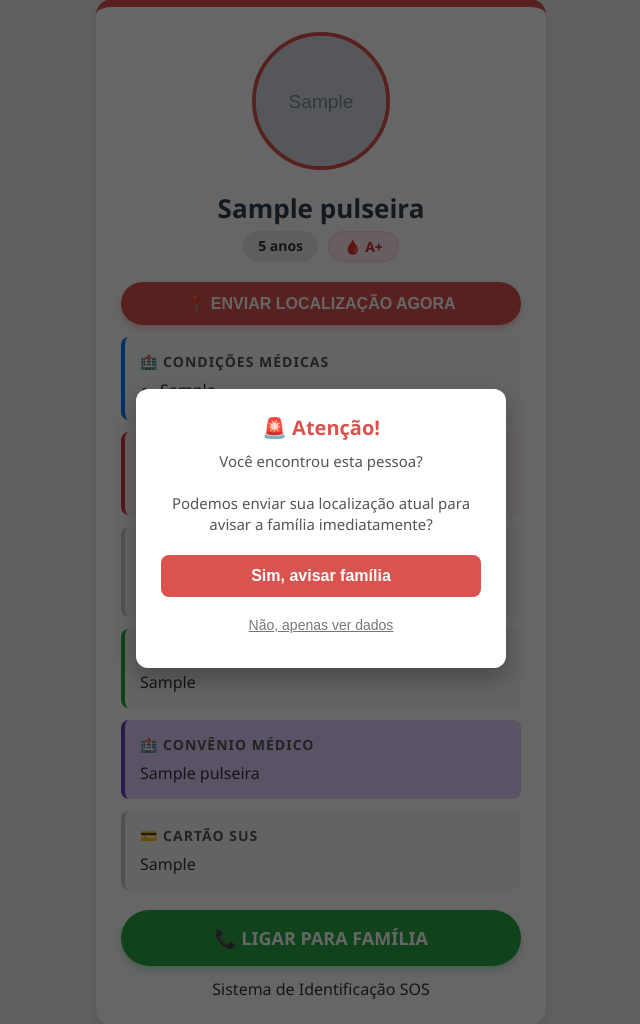
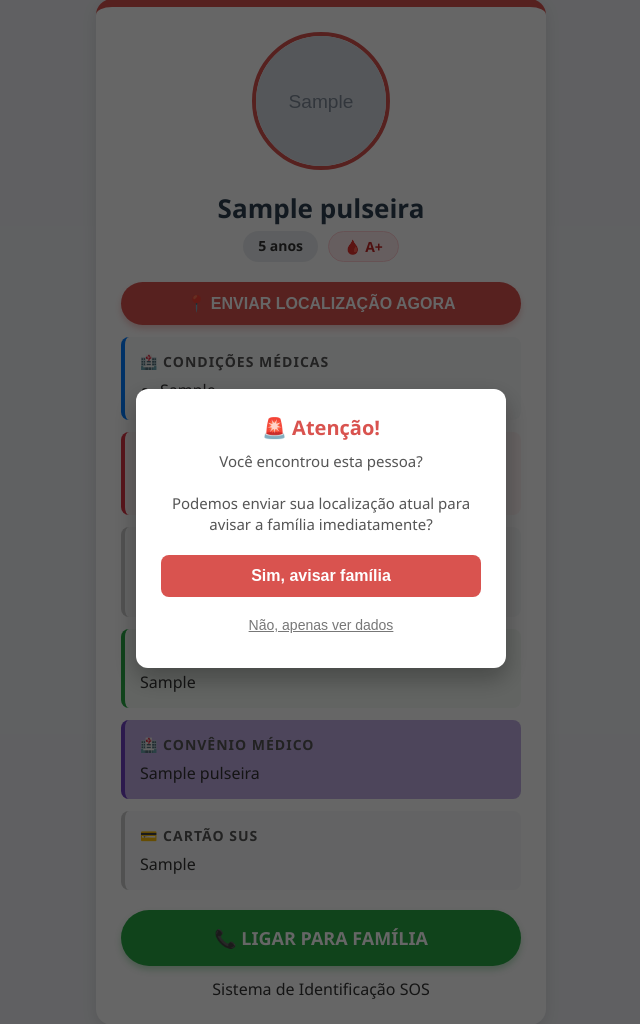
Before and after one commit to Jessica-G-arcia/Pulseira, a Django app: page /ver/00000000-0000-0000-0000-000000000001/ in a window 1280 px wide. Shown: the part 29-1053 px from the top of the page, without its empty margins (319-959 px from the left). Run offline with Django 5.2, Linux system fonts and the light colour scheme; tables that the repository leaves empty hold one stand-in row (values such as "Sample post"); grey boxes marked "Sample" are stand-in pictures.

Commit message:
convenio

```diff
--- a/core/templates/perfil.html
+++ b/core/templates/perfil.html
@@ -98,6 +98,11 @@
         .box.calma {
             border-left-color: #28a745;
             background: #e8f5e97c;
+        }
+
+        .box.convenio {
+            border-left-color: #6f42c1;
+            background: #6e42c16e;
         }
 
         details {
@@ -307,7 +312,7 @@
         </div>
         {% endif %}
 
-        <div class="box" style="border-left-color: #6f42c1; background: #b995fd6f;">
+        <div class="box convenio">
             <h3>🏥 Convênio Médico</h3>
             {% if pulseira.possui_convenio == 'S' %}
                 <span style="font-size: 16px; font-weight: normal; color: #333;">
```
